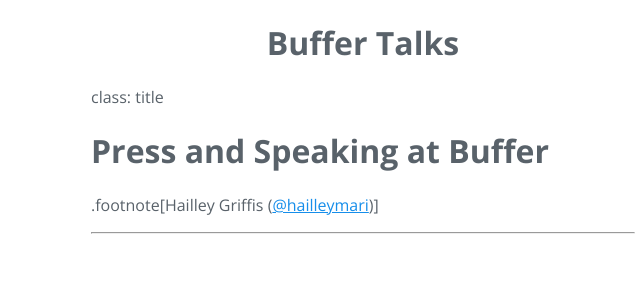
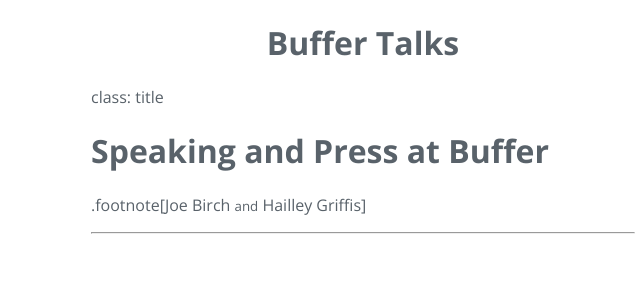
Before and after one commit to bufferapp/buffer-talks, a Jekyll site: the page built from slides/press-and-speaking-at-buffer.md, in a window 1280 px wide. Shown: the top 300 px of the page, without its empty margins (277-917 px from the left). Built offline with Jekyll 4.4.1, drawn with Linux system fonts in a browser that asks for light colours; our own code applies the rules of GitHub Pages for plain Markdown files.

Commit message:
Update press-and-speaking-at-buffer.md

```diff
--- a/slides/press-and-speaking-at-buffer.md
+++ b/slides/press-and-speaking-at-buffer.md
@@ -1,7 +1,7 @@
 class: title
 
-# Press and Speaking at Buffer
+# Speaking and Press at Buffer
 
-.footnote[Hailley Griffis ([@hailleymari](https://twitter.com/hailleymari))]
+.footnote[Joe Birch <small>and</small> Hailley Griffis]
 
 ---
```
